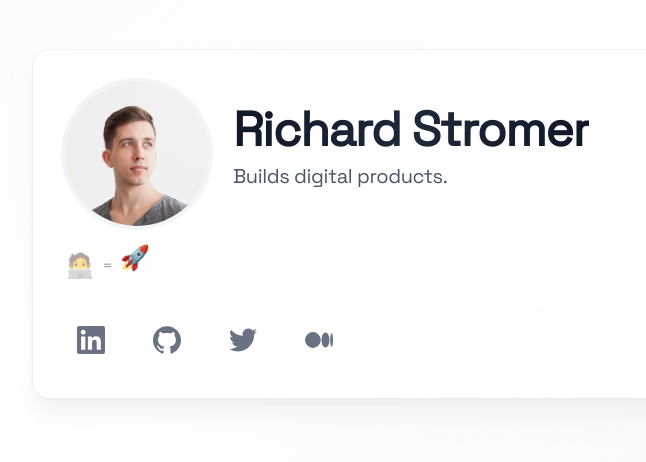
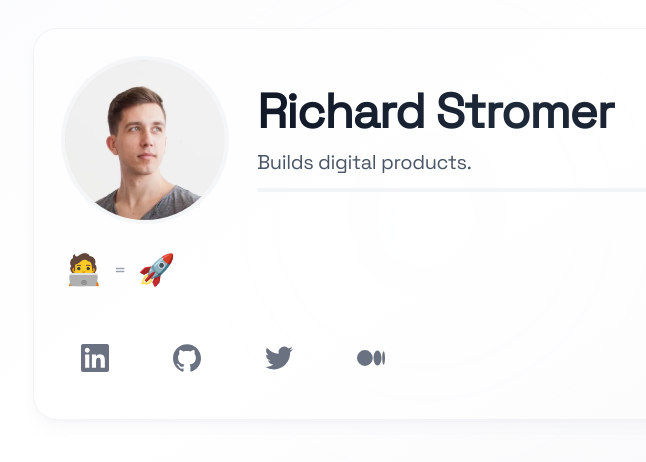
Before and after one commit to noxan/stromer, a SvelteKit app: page / in a window 1280 px wide. Shown: the part 176-638 px from the top of the page, without its empty margins (223-869 px from the left). Built offline with nearby package versions, Linux system fonts and the light colour scheme.

Commit message:
make it more fancy

```diff
--- a/src/routes/+layout.svelte
+++ b/src/routes/+layout.svelte
@@ -7,21 +7,123 @@
 <div
 	class="relative flex min-h-screen items-center justify-center overflow-hidden bg-gradient-to-br from-gray-50 via-white to-gray-100 dark:from-gray-950 dark:via-gray-900 dark:to-gray-950"
 >
-	<!-- Subtle animated background elements -->
+	<!-- Multiple layered background effects -->
 	<div class="absolute inset-0 overflow-hidden">
+		<!-- Primary ambient orbs -->
 		<div
-			class="absolute -top-40 -right-40 h-80 w-80 rounded-full bg-gradient-to-br from-blue-100/30 to-purple-100/30 blur-3xl dark:from-blue-900/20 dark:to-purple-900/20"
+			class="absolute -top-40 -right-40 h-80 w-80 rounded-full bg-gradient-to-br from-blue-100/20 to-purple-100/20 blur-3xl transition-all duration-[10s] ease-in-out hover:scale-110 dark:from-blue-900/10 dark:to-purple-900/10"
 		></div>
 		<div
-			class="absolute -bottom-40 -left-40 h-80 w-80 rounded-full bg-gradient-to-tr from-purple-100/30 to-pink-100/30 blur-3xl dark:from-purple-900/20 dark:to-pink-900/20"
+			class="absolute -bottom-40 -left-40 h-80 w-80 rounded-full bg-gradient-to-tr from-purple-100/20 to-pink-100/20 blur-3xl transition-all duration-[12s] ease-in-out hover:scale-110 dark:from-purple-900/10 dark:to-pink-900/10"
+		></div>
+
+		<!-- Central floating orb -->
+		<div
+			class="absolute top-1/2 left-1/2 h-96 w-96 -translate-x-1/2 -translate-y-1/2 transform rounded-full bg-gradient-to-r from-blue-50/15 to-purple-50/15 blur-3xl transition-all duration-[15s] ease-in-out hover:scale-125 dark:from-blue-950/20 dark:to-purple-950/20"
+		></div>
+
+		<!-- Secondary smaller orbs that move on page hover -->
+		<div
+			class="absolute top-20 left-20 h-32 w-32 rounded-full bg-gradient-to-br from-cyan-100/25 to-blue-100/25 opacity-0 blur-2xl transition-all duration-[8s] ease-out hover:opacity-100 dark:from-cyan-900/15 dark:to-blue-900/15"
 		></div>
 		<div
-			class="absolute top-1/2 left-1/2 h-96 w-96 -translate-x-1/2 -translate-y-1/2 transform rounded-full bg-gradient-to-r from-blue-50/20 to-purple-50/20 blur-3xl dark:from-blue-950/30 dark:to-purple-950/30"
+			class="absolute right-20 bottom-32 h-24 w-24 rounded-full bg-gradient-to-tr from-pink-100/30 to-rose-100/30 opacity-0 blur-2xl transition-all duration-[6s] ease-out hover:opacity-100 dark:from-pink-900/15 dark:to-rose-900/15"
+		></div>
+		<div
+			class="absolute top-32 right-32 h-20 w-20 rounded-full bg-gradient-to-bl from-violet-100/35 to-purple-100/35 opacity-0 blur-xl transition-all duration-[7s] ease-out hover:opacity-100 dark:from-violet-900/20 dark:to-purple-900/20"
+		></div>
+
+		<!-- Animated gradient mesh -->
+		<div
+			class="absolute inset-0 bg-gradient-to-r from-transparent via-blue-50/5 to-transparent opacity-0 transition-opacity duration-[20s] ease-in-out hover:opacity-100 dark:via-blue-950/10"
+		></div>
+
+		<!-- Floating particles -->
+		<div
+			class="absolute top-1/4 left-1/4 h-1 w-1 rounded-full bg-blue-400/40 opacity-0 transition-all duration-[5s] ease-in-out hover:animate-pulse hover:opacity-60"
+		></div>
+		<div
+			class="absolute top-3/4 right-1/4 h-1 w-1 rounded-full bg-purple-400/40 opacity-0 transition-all duration-[6s] ease-in-out hover:animate-pulse hover:opacity-60"
+		></div>
+		<div
+			class="absolute top-1/2 right-1/3 h-0.5 w-0.5 rounded-full bg-pink-400/50 opacity-0 transition-all duration-[7s] ease-in-out hover:animate-pulse hover:opacity-70"
 		></div>
 	</div>
 
-	<!-- Content -->
-	<div class="relative z-10 w-full">
+	<!-- Interactive overlay that responds to mouse proximity -->
+	<div
+		class="absolute inset-0 bg-gradient-to-br from-transparent via-transparent to-transparent opacity-0 transition-all duration-1000 hover:from-blue-50/10 hover:via-purple-50/5 hover:to-pink-50/10 hover:opacity-100 dark:hover:from-blue-950/10 dark:hover:via-purple-950/5 dark:hover:to-pink-950/10"
+	></div>
+
+	<!-- Content wrapper with enhanced backdrop -->
+	<div
+		class="relative z-10 w-full backdrop-blur-[0.5px] transition-all duration-1000 hover:backdrop-blur-sm"
+	>
 		{@render children()}
 	</div>
 </div>
+
+<style>
+	/* Ambient animations for background elements */
+	@keyframes ambientFloat {
+		0%,
+		100% {
+			transform: translate(0, 0) scale(1);
+			opacity: 0.3;
+		}
+		25% {
+			transform: translate(10px, -10px) scale(1.05);
+			opacity: 0.4;
+		}
+		50% {
+			transform: translate(-5px, -20px) scale(0.95);
+			opacity: 0.5;
+		}
+		75% {
+			transform: translate(-10px, 10px) scale(1.02);
+			opacity: 0.4;
+		}
+	}
+
+	@keyframes ambientPulse {
+		0%,
+		100% {
+			transform: scale(1);
+			opacity: 0.2;
+		}
+		50% {
+			transform: scale(1.1);
+			opacity: 0.4;
+		}
+	}
+
+	/* Apply ambient animations to background elements */
+	div:hover .absolute:nth-child(1) {
+		animation: ambientFloat 20s ease-in-out infinite;
+	}
+
+	div:hover .absolute:nth-child(2) {
+		animation: ambientFloat 25s ease-in-out infinite reverse;
+	}
+
+	div:hover .absolute:nth-child(3) {
+		animation: ambientPulse 15s ease-in-out infinite;
+	}
+
+	/* Subtle background breathing effect */
+	@media (prefers-reduced-motion: no-preference) {
+		div {
+			animation: backgroundBreathe 30s ease-in-out infinite;
+		}
+	}
+
+	@keyframes backgroundBreathe {
+		0%,
+		100% {
+			background-size: 100% 100%;
+		}
+		50% {
+			background-size: 110% 110%;
+		}
+	}
+</style>
--- a/src/routes/+page.svelte
+++ b/src/routes/+page.svelte
@@ -12,80 +12,204 @@
 	];
 </script>
 
+<div class="relative w-full">
+	<!-- Floating decorative elements - minimal at start, fancy on hover -->
+	<div class="pointer-events-none absolute inset-0 overflow-hidden">
+		<!-- Floating dots that appear on hover -->
+		<div
+			class="group-hover:animate-float absolute top-20 left-10 h-2 w-2 rounded-full bg-blue-400/20 opacity-0 transition-all duration-1000 group-hover:opacity-60 hover:opacity-60"
+		></div>
+		<div
+			class="group-hover:animate-float absolute top-32 right-16 h-1 w-1 rounded-full bg-purple-400/30 opacity-0 transition-all delay-200 duration-1000 group-hover:opacity-70"
+		></div>
+		<div
+			class="group-hover:animate-float absolute bottom-24 left-20 h-1.5 w-1.5 rounded-full bg-pink-400/25 opacity-0 transition-all delay-400 duration-1000 group-hover:opacity-50"
+		></div>
+		<div
+			class="group-hover:animate-float absolute right-12 bottom-40 h-1 w-1 rounded-full bg-indigo-400/35 opacity-0 transition-all delay-600 duration-1000 group-hover:opacity-60"
+		></div>
+	</div>
+
 	<main
-	class="group mx-auto max-w-screen-md p-8 text-center transition-all duration-700 ease-out sm:rounded-2xl sm:bg-white/80 sm:text-left sm:shadow-xl sm:ring-1 sm:shadow-gray-200/50 sm:ring-gray-200/50 sm:backdrop-blur-sm sm:hover:shadow-2xl sm:hover:shadow-gray-300/30 sm:dark:bg-gray-800/80 sm:dark:shadow-gray-900/30 sm:dark:ring-gray-700/50 sm:dark:hover:shadow-gray-900/50"
+		class="group relative mx-auto max-w-screen-md p-8 text-center transition-all duration-700 ease-out sm:rounded-3xl sm:text-left"
 	>
-	<!-- Subtle gradient overlay -->
+		<!-- Multiple layered backgrounds for depth -->
+		<!-- Base card -->
 		<div
-		class="absolute inset-0 hidden rounded-2xl bg-gradient-to-br from-blue-50/30 via-transparent to-purple-50/30 opacity-0 transition-opacity duration-500 group-hover:opacity-100 sm:block dark:from-blue-950/20 dark:to-purple-950/20"
+			class="absolute inset-0 rounded-3xl bg-white/40 backdrop-blur-sm transition-all duration-700 group-hover:bg-white/60 dark:bg-gray-800/40 dark:group-hover:bg-gray-800/60"
 		></div>
 
+		<!-- Secondary layer with border -->
+		<div
+			class="absolute inset-0 rounded-3xl border border-gray-200/50 transition-all duration-700 group-hover:border-gray-300/70 dark:border-gray-700/50 dark:group-hover:border-gray-600/70"
+		></div>
+
+		<!-- Glow effect layer -->
+		<div
+			class="absolute inset-0 rounded-3xl shadow-lg shadow-gray-200/30 transition-all duration-700 group-hover:shadow-2xl group-hover:shadow-gray-300/40 dark:shadow-gray-900/30 dark:group-hover:shadow-gray-900/60"
+		></div>
+
+		<!-- Gradient overlay - hidden initially, reveals on hover -->
+		<div
+			class="absolute inset-0 rounded-3xl bg-gradient-to-br from-blue-50/0 via-transparent to-purple-50/0 opacity-0 transition-all duration-1000 group-hover:from-blue-50/40 group-hover:to-purple-50/40 group-hover:opacity-100 dark:group-hover:from-blue-950/30 dark:group-hover:to-purple-950/30"
+		></div>
+
+		<!-- Fancy border shimmer effect -->
+		<div
+			class="absolute inset-0 overflow-hidden rounded-3xl opacity-0 transition-opacity duration-1000 group-hover:opacity-100"
+		>
+			<div
+				class="group-hover:animate-shimmer absolute -inset-1 bg-gradient-to-r from-transparent via-blue-500/20 to-transparent opacity-0 transition-all duration-2000 group-hover:opacity-100"
+			></div>
+		</div>
+
 		<div class="relative z-10">
-		<div class="mb-6 flex flex-col items-center sm:flex-row sm:items-stretch">
-			<div class="relative mb-4 sm:mr-6 sm:mb-0">
+			<div class="mb-8 flex flex-col items-center sm:flex-row sm:items-stretch">
+				<div class="relative mb-6 sm:mr-8 sm:mb-0">
+					<!-- Profile image with multiple effect layers -->
+					<div class="relative">
+						<!-- Outer ring that grows on hover -->
+						<div
+							class="absolute -inset-2 rounded-full bg-gradient-to-r from-blue-500/0 to-purple-500/0 opacity-0 transition-all duration-700 group-hover:animate-pulse group-hover:from-blue-500/30 group-hover:to-purple-500/30 group-hover:opacity-100"
+						></div>
+
+						<!-- Main image container -->
 						<picture
-					class="block aspect-square h-36 w-36 overflow-hidden rounded-full ring-4 ring-gray-100 transition-all duration-500 hover:ring-8 hover:ring-blue-100 dark:ring-gray-700 dark:hover:ring-blue-900/50"
+							class="relative block aspect-square h-40 w-40 overflow-hidden rounded-full ring-4 ring-gray-100/80 transition-all duration-500 group-hover:shadow-xl group-hover:ring-8 group-hover:shadow-blue-200/30 group-hover:ring-blue-100/60 dark:ring-gray-700/80 dark:group-hover:ring-blue-900/50"
 						>
 							<source srcset="/me.webp" type="image/webp" />
 							<source srcset="/me.jpg" type="image/jpeg" />
 							<img
 								src="/me.jpg"
-						class="aspect-square h-36 w-36 object-cover transition-transform duration-500 hover:scale-105"
+								class="aspect-square h-40 w-40 object-cover transition-all duration-700 group-hover:scale-110 group-hover:brightness-110"
 								alt="profile of richard stromer"
 							/>
 						</picture>
-				<!-- Subtle glow effect -->
+
+						<!-- Floating glow effect -->
 						<div
-					class="absolute inset-0 rounded-full bg-gradient-to-br from-blue-400/20 to-purple-400/20 opacity-0 transition-opacity duration-500 hover:opacity-100"
+							class="absolute inset-0 rounded-full bg-gradient-to-br from-blue-400/0 to-purple-400/0 opacity-0 transition-all duration-1000 group-hover:animate-pulse group-hover:from-blue-400/20 group-hover:to-purple-400/20 group-hover:opacity-100"
+						></div>
+
+						<!-- Particle effect around image -->
+						<div
+							class="absolute -inset-4 opacity-0 transition-opacity duration-1000 group-hover:opacity-100"
+						>
+							<div
+								class="absolute top-0 left-1/2 h-1 w-1 -translate-x-1/2 rounded-full bg-blue-400 opacity-0 transition-all duration-1000 group-hover:animate-ping group-hover:opacity-60"
+							></div>
+							<div
+								class="absolute bottom-0 left-1/2 h-1 w-1 -translate-x-1/2 rounded-full bg-purple-400 opacity-0 transition-all delay-300 duration-1000 group-hover:animate-ping group-hover:opacity-60"
+							></div>
+						</div>
+					</div>
+				</div>
+
+				<div class="flex flex-1 flex-col justify-center space-y-3">
+					<!-- Name with sophisticated gradient -->
+					<h1
+						class="relative bg-gradient-to-r from-gray-900 via-gray-800 to-gray-900 bg-clip-text text-5xl font-bold tracking-tight text-transparent transition-all duration-500 group-hover:from-blue-600 group-hover:via-purple-600 group-hover:to-blue-600 dark:from-gray-100 dark:via-gray-200 dark:to-gray-100 dark:group-hover:from-blue-400 dark:group-hover:via-purple-400 dark:group-hover:to-blue-400"
+					>
+						Richard Stromer
+						<!-- Text shadow effect -->
+						<div
+							class="absolute inset-0 bg-gradient-to-r from-blue-600 via-purple-600 to-blue-600 bg-clip-text text-transparent opacity-0 blur-sm transition-opacity duration-500 group-hover:opacity-30"
+						></div>
+					</h1>
+
+					<!-- Subtitle with enhanced styling -->
+					<h2
+						class="text-xl font-medium text-gray-600 transition-all duration-500 group-hover:tracking-wide group-hover:text-gray-800 dark:text-gray-400 dark:group-hover:text-gray-200"
+					>
+						Builds digital products.
+					</h2>
+
+					<!-- Animated underline with gradient -->
+					<div class="relative h-1 overflow-hidden rounded-full bg-gray-100 dark:bg-gray-800">
+						<div
+							class="h-full w-0 bg-gradient-to-r from-blue-500 via-purple-500 to-pink-500 transition-all duration-1000 ease-out group-hover:w-full"
+						></div>
+					</div>
+				</div>
+			</div>
+
+			<!-- Animated emoji section with enhanced effects -->
+			<div class="mb-10 space-y-3">
+				<div class="flex items-center justify-center space-x-3 sm:justify-start">
+					<div class="relative">
+						<span
+							class="text-3xl transition-all duration-300 group-hover:scale-125 group-hover:animate-pulse"
+							>🧑‍💻</span
+						>
+						<div
+							class="absolute -inset-2 rounded-full bg-blue-400/0 transition-all duration-500 group-hover:animate-ping group-hover:bg-blue-400/20"
+						></div>
+					</div>
+					<span class="text-xl text-gray-400 transition-all duration-300 group-hover:text-gray-600"
+						>=</span
+					>
+					<div class="relative">
+						<span
+							class="text-3xl transition-all duration-300 group-hover:scale-125 group-hover:animate-bounce"
+							>🚀</span
+						>
+						<div
+							class="absolute -inset-2 rounded-full bg-purple-400/0 transition-all duration-700 group-hover:animate-ping group-hover:bg-purple-400/20"
+						></div>
+					</div>
+				</div>
+			</div>
+
+			<!-- Enhanced social links -->
+			<div class="flex flex-row justify-center space-x-8 sm:justify-start">
+				{#each profiles as profile, index}
+					<a
+						class="group/icon relative transform transition-all duration-500 hover:scale-125"
+						href={profile.url}
+						title={profile.name}
+						style="animation-delay: {index * 150}ms"
+					>
+						<!-- Background circle with gradient -->
+						<div
+							class="absolute inset-0 rounded-full bg-gradient-to-br from-gray-100 to-gray-200 opacity-0 transition-all duration-500 group-hover/icon:scale-150 group-hover/icon:opacity-100 dark:from-gray-700 dark:to-gray-600"
+						></div>
+
+						<!-- Icon container -->
+						<div
+							class="relative rounded-full p-4 text-gray-500 transition-all duration-500 group-hover/icon:text-blue-600 dark:text-gray-400 dark:group-hover/icon:text-blue-400"
+						>
+							<profile.icon />
+
+							<!-- Glow effect -->
+							<div
+								class="absolute inset-0 rounded-full bg-blue-400/0 opacity-0 transition-all duration-500 group-hover/icon:animate-pulse group-hover/icon:bg-blue-400/20 group-hover/icon:opacity-100"
 							></div>
 						</div>
 
-			<div class="flex flex-col justify-center space-y-2">
-				<h1
-					class="bg-gradient-to-r from-gray-900 via-gray-800 to-gray-900 bg-clip-text text-5xl font-bold tracking-tight text-transparent transition-all duration-300 hover:from-blue-600 hover:via-purple-600 hover:to-blue-600 dark:from-gray-100 dark:via-gray-200 dark:to-gray-100 dark:hover:from-blue-400 dark:hover:via-purple-400 dark:hover:to-blue-400"
+						<!-- Enhanced tooltip -->
+						<div
+							class="absolute -top-16 left-1/2 -translate-x-1/2 transform opacity-0 transition-all duration-300 group-hover/icon:opacity-100"
 						>
-					Richard Stromer
-				</h1>
-				<h2
-					class="text-xl font-medium text-gray-600 transition-colors duration-300 hover:text-gray-800 dark:text-gray-400 dark:hover:text-gray-200"
+							<div
+								class="rounded-xl bg-gray-900/90 px-3 py-2 text-sm text-white shadow-xl backdrop-blur-sm dark:bg-gray-100/90 dark:text-gray-900"
 							>
-					Builds digital products.
-				</h2>
-				<!-- Animated underline -->
+								{profile.name}
 								<div
-					class="h-1 w-0 bg-gradient-to-r from-blue-500 to-purple-500 transition-all duration-500 group-hover:w-full"
+									class="absolute -bottom-1 left-1/2 h-2 w-2 -translate-x-1/2 rotate-45 transform bg-gray-900/90 dark:bg-gray-100/90"
 								></div>
 							</div>
 						</div>
 
-		<div class="mb-8 space-y-2">
-			<div class="flex items-center justify-center space-x-2 sm:justify-start">
-				<span class="animate-pulse text-2xl">🧑‍💻</span>
-				<span class="text-gray-400">=</span>
-				<span class="animate-bounce text-2xl">🚀</span>
-			</div>
-		</div>
-
-		<div class="flex flex-row justify-center space-x-6 sm:justify-start">
-			{#each profiles as profile, index}
-				<a
-					class="group/icon relative transform fill-current text-gray-500 transition-all duration-300 hover:scale-110 hover:text-blue-600 dark:text-gray-400 dark:hover:text-blue-400"
-					href={profile.url}
-					title={profile.name}
-					style="animation-delay: {index * 100}ms"
+						<!-- Floating particles on hover -->
+						<div
+							class="absolute inset-0 opacity-0 transition-opacity duration-500 group-hover/icon:opacity-100"
 						>
 							<div
-						class="rounded-full p-3 transition-all duration-300 group-hover/icon:bg-blue-50 group-hover/icon:shadow-lg dark:group-hover/icon:bg-blue-950/30"
-					>
-						<profile.icon />
-					</div>
-					<!-- Tooltip -->
+								class="absolute -top-1 -right-1 h-1 w-1 animate-ping rounded-full bg-blue-400"
+							></div>
 							<div
-						class="absolute -top-12 left-1/2 -translate-x-1/2 transform rounded-lg bg-gray-900 px-2 py-1 text-xs text-white opacity-0 transition-all duration-200 group-hover/icon:opacity-100 dark:bg-gray-100 dark:text-gray-900"
-					>
-						{profile.name}
-						<div
-							class="absolute -bottom-1 left-1/2 h-2 w-2 -translate-x-1/2 rotate-45 transform bg-gray-900 dark:bg-gray-100"
+								class="absolute -bottom-1 -left-1 h-1 w-1 animate-ping rounded-full bg-purple-400"
+								style="animation-delay: 200ms"
 							></div>
 						</div>
 					</a>
@@ -93,12 +217,13 @@
 			</div>
 		</div>
 	</main>
+</div>
 
 <style>
 	@keyframes fadeInUp {
 		from {
 			opacity: 0;
-			transform: translateY(20px);
+			transform: translateY(30px);
 		}
 		to {
 			opacity: 1;
@@ -106,7 +231,49 @@
 		}
 	}
 
+	@keyframes shimmer {
+		0% {
+			transform: translateX(-100%);
+		}
+		100% {
+			transform: translateX(200%);
+		}
+	}
+
+	@keyframes float {
+		0%,
+		100% {
+			transform: translateY(0px);
+		}
+		50% {
+			transform: translateY(-10px);
+		}
+	}
+
 	main {
-		animation: fadeInUp 0.8s ease-out;
+		animation: fadeInUp 1s ease-out;
+	}
+
+	.animate-shimmer {
+		animation: shimmer 3s ease-in-out infinite;
+	}
+
+	.animate-float {
+		animation: float 3s ease-in-out infinite;
+	}
+
+	/* Progressive enhancement - fancy effects only show on capable devices */
+	@media (prefers-reduced-motion: no-preference) {
+		.group:hover .animate-pulse {
+			animation-duration: 2s;
+		}
+	}
+
+	@media (prefers-reduced-motion: reduce) {
+		* {
+			animation-duration: 0.01ms !important;
+			animation-iteration-count: 1 !important;
+			transition-duration: 0.01ms !important;
+		}
 	}
 </style>
```
Lines whose indentation alone changed are shown as unchanged.
